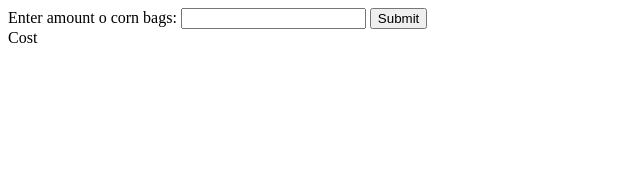
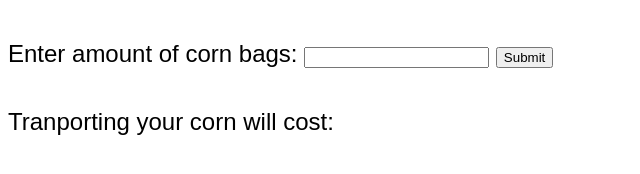
Before and after one commit to madetech/onboarding-farmer, a plain HTML site: page index.html in a window 1280 px wide. Shown: the whole page, without its empty margins (0-640 px from the left). Drawn offline with Linux system fonts and the light colour scheme.

Commit message:
added some more styling

```diff
--- a/index.html
+++ b/index.html
@@ -15,14 +15,23 @@
         });
     });
 </script>
+<style>
+body {
+    font-size: 24px;
+    font-family: sans-serif;
+}
+form {
+    margin: 40px 0;
+}
+</style>
 </head>
 <body>
     <form id="cornForm">
-        <label for="amount">Enter amount o corn bags: </label>
+        <label for="amount">Enter amount of corn bags: </label>
         <input type="number" id="amount"></input>
         <input type="submit">
     </form>
-    <label for="result">Cost</label>
+    <label for="result">Tranporting your corn will cost:</label>
     <p id="result"></p>
 </body>
 </html>
```
